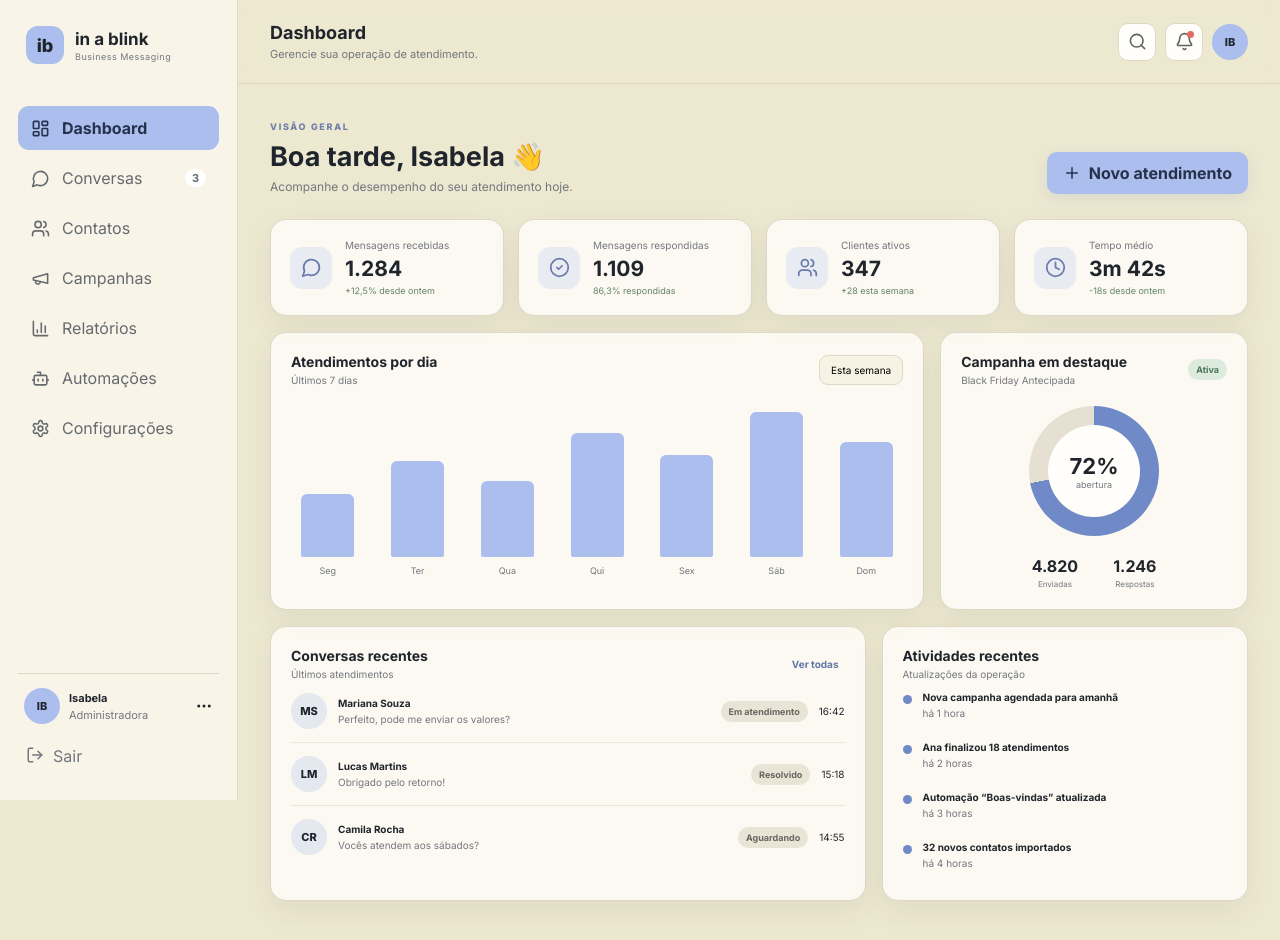
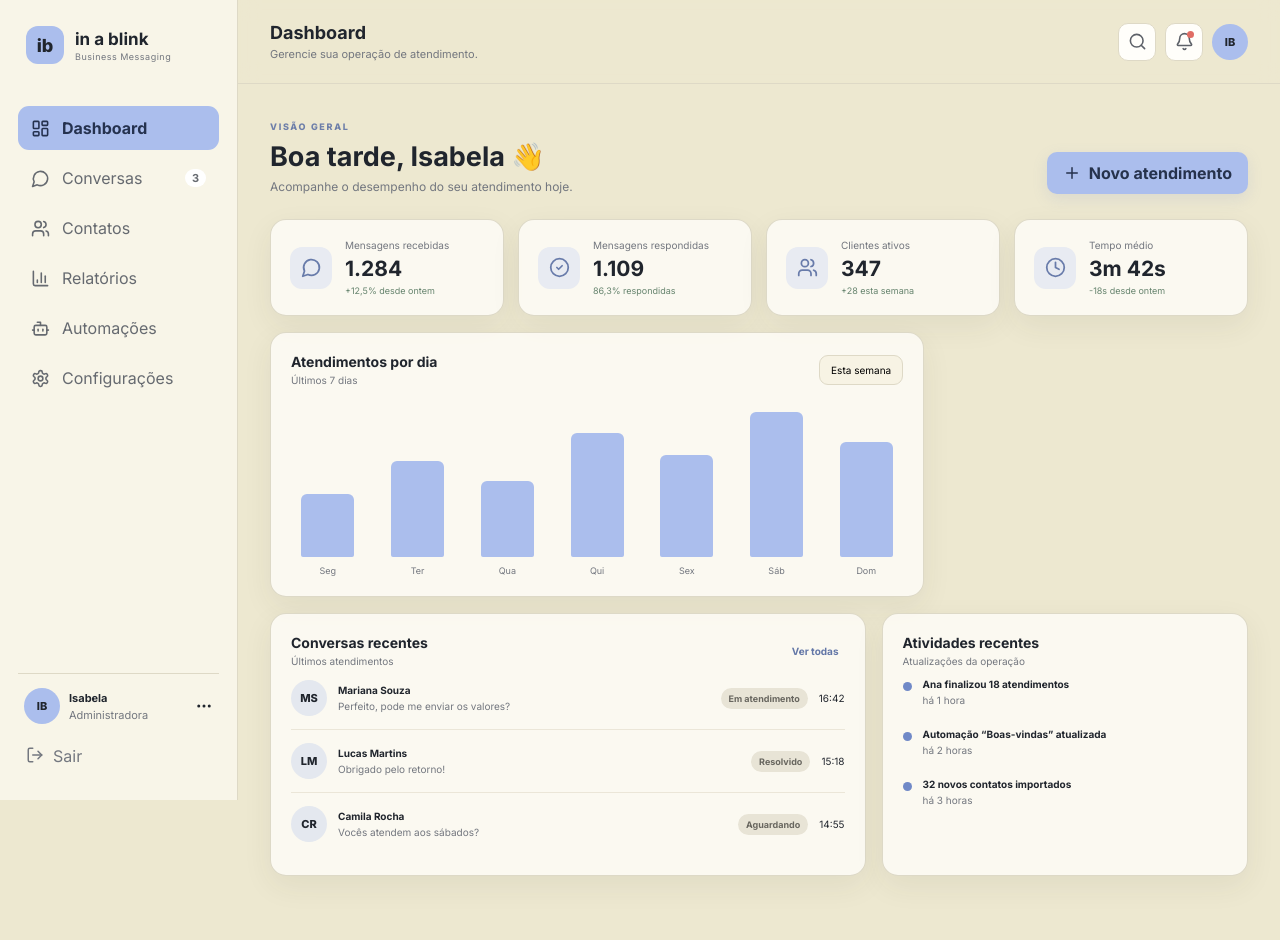
Before and after one commit to 0-bife/PI-G1, a React (Vite) app in the folder Front-End/: page / in a window 1280 px wide. Both pictures are taken after a click on the button "Entrar". Shown: the top 940 px of the page. Built offline with nearby package versions, Linux system fonts and the light colour scheme.

Commit message:
Remove funcionalidade de campanhas
Remove funcionalidade de campanhas pois não será usada

```diff
--- a/Front-End/src/App.jsx
+++ b/Front-End/src/App.jsx
@@ -4,7 +4,6 @@ import Login from './pages/Login.jsx';
 import Dashboard from './pages/Dashboard.jsx';
 import Conversas from './pages/Conversas.jsx';
 import Contatos from './pages/Contatos.jsx';
-import Campanhas from './pages/Campanhas.jsx';
 import Relatorios from './pages/Relatorios.jsx';
 import Automacoes from './pages/Automacoes.jsx';
 import Configuracoes from './pages/Configuracoes.jsx';
@@ -18,7 +17,6 @@ export default function App() {
     Dashboard: <Dashboard />,
     Conversas: <Conversas />,
     Contatos: <Contatos />,
-    Campanhas: <Campanhas />,
     Relatórios: <Relatorios />,
     Automações: <Automacoes />,
     Configurações: <Configuracoes />,
--- a/Front-End/src/components/AppShell.jsx
+++ b/Front-End/src/components/AppShell.jsx
@@ -1,22 +1,78 @@
-import { LayoutDashboard, MessageCircle, Users, Megaphone, BarChart3, Bot, Settings, Search, Bell, MoreHorizontal, LogOut } from 'lucide-react';
-import Logo from './Logo.jsx';
+import {
+  LayoutDashboard,
+  MessageCircle,
+  Users,
+  BarChart3,
+  Bot,
+  Settings,
+  Search,
+  Bell,
+  MoreHorizontal,
+  LogOut,
+} from "lucide-react";
+import Logo from "./Logo.jsx";
 
 const navItems = [
-  ['Dashboard', LayoutDashboard], ['Conversas', MessageCircle], ['Contatos', Users],
-  ['Campanhas', Megaphone], ['Relatórios', BarChart3], ['Automações', Bot], ['Configurações', Settings]
+  ["Dashboard", LayoutDashboard],
+  ["Conversas", MessageCircle],
+  ["Contatos", Users],
+  ["Relatórios", BarChart3],
+  ["Automações", Bot],
+  ["Configurações", Settings],
 ];
 
 // Estrutura fixa compartilhada pelas páginas: sidebar + topbar + conteúdo.
 export default function AppShell({ page, setPage, children }) {
-  return <div className="app-shell">
+  return (
+    <div className="app-shell">
       <aside className="sidebar">
         <Logo />
-      <nav>{navItems.map(([label, Icon]) => <button key={label} className={`nav-item ${page === label ? 'active' : ''}`} onClick={() => setPage(label)}><Icon size={19}/><span>{label}</span>{label === 'Conversas' && <b className="nav-badge">3</b>}</button>)}</nav>
-      <div className="sidebar-bottom"><div className="mini-profile"><div className="avatar">IB</div><div><strong>Isabela</strong><small>Administradora</small></div><MoreHorizontal size={18}/></div><button className="logout" onClick={() => setPage('Login')}><LogOut size={18}/> Sair</button></div>
+        <nav>
+          {navItems.map(([label, Icon]) => (
+            <button
+              key={label}
+              className={`nav-item ${page === label ? "active" : ""}`}
+              onClick={() => setPage(label)}
+            >
+              <Icon size={19} />
+              <span>{label}</span>
+              {label === "Conversas" && <b className="nav-badge">3</b>}
+            </button>
+          ))}
+        </nav>
+        <div className="sidebar-bottom">
+          <div className="mini-profile">
+            <div className="avatar">IB</div>
+            <div>
+              <strong>Isabela</strong>
+              <small>Administradora</small>
+            </div>
+            <MoreHorizontal size={18} />
+          </div>
+          <button className="logout" onClick={() => setPage("Login")}>
+            <LogOut size={18} /> Sair
+          </button>
+        </div>
       </aside>
       <main className="main-area">
-      <header className="topbar"><div><h1>{page}</h1><p>Gerencie sua operação de atendimento.</p></div><div className="top-actions"><button className="icon-btn"><Search size={19}/></button><button className="icon-btn notification"><Bell size={19}/><i/></button><div className="avatar">IB</div></div></header>
+        <header className="topbar">
+          <div>
+            <h1>{page}</h1>
+            <p>Gerencie sua operação de atendimento.</p>
+          </div>
+          <div className="top-actions">
+            <button className="icon-btn">
+              <Search size={19} />
+            </button>
+            <button className="icon-btn notification">
+              <Bell size={19} />
+              <i />
+            </button>
+            <div className="avatar">IB</div>
+          </div>
+        </header>
         <section className="page-content">{children}</section>
       </main>
-  </div>;
+    </div>
+  );
 }
--- a/Front-End/src/pages/Campanhas.jsx
+++ /dev/null
@@ -1,4 +0,0 @@
-import { Megaphone, ChevronRight } from 'lucide-react';
-import PageHeading from '../components/PageHeading.jsx';
-// Campanhas: lista e formulário de criação rápida.
-export default function Campanhas(){return <><PageHeading title="Campanhas" text="Crie, agende e acompanhe campanhas de mensagens." button="Nova campanha"/><div className="campaign-list">{[['Black Friday Antecipada','Clientes ativos','02 out, 10:00','Ativa','72%'],['Novidades de Outubro','Leads recentes','05 out, 09:00','Agendada','—'],['Pesquisa de satisfação','Pós-atendimento','25 set, 14:00','Finalizada','64%']].map((c,i)=><article className="card campaign-row" key={c[0]}><div className="campaign-symbol"><Megaphone/></div><div className="grow"><h3>{c[0]}</h3><p>{c[1]}</p></div><div><small>ENVIO</small><strong>{c[2]}</strong></div><span className={`tag ${i===0?'success':i===1?'blue':''}`}>{c[3]}</span><div><small>ABERTURA</small><strong>{c[4]}</strong></div><button className="icon-btn"><ChevronRight/></button></article>)}</div><article className="card creation-preview"><div><span className="eyebrow">CRIAÇÃO RÁPIDA</span><h3>Prepare sua próxima campanha</h3><p>Defina o público, escreva a mensagem e escolha quando enviar.</p></div><div className="form-grid"><label>Nome da campanha<input placeholder="Ex.: Lançamento de primavera"/></label><label>Público<select><option>Selecione o público</option></select></label><label className="full-span">Mensagem<textarea placeholder="Olá, {{nome}}! Temos uma novidade para você..."/></label><label>Agendamento<input type="datetime-local"/></label><button className="primary align-end">Agendar campanha</button></div></article></>}
--- a/Front-End/src/pages/Dashboard.jsx
+++ b/Front-End/src/pages/Dashboard.jsx
@@ -1,13 +1,113 @@
-import { MessageCircle, CheckCircle2, Users, Clock, Plus } from 'lucide-react';
-import MetricCard from '../components/MetricCard.jsx';
-import { conversations } from '../data/mockData.js';
+import { MessageCircle, CheckCircle2, Users, Clock, Plus } from "lucide-react";
+import MetricCard from "../components/MetricCard.jsx";
+import { conversations } from "../data/mockData.js";
 // Dashboard: visão geral da operação e indicadores principais.
 export default function Dashboard() {
-  const bars = [38,58,46,75,62,88,70];
-  return <><div className="welcome"><div><span className="eyebrow">VISÃO GERAL</span><h2>Boa tarde, Isabela 👋</h2><p>Acompanhe o desempenho do seu atendimento hoje.</p></div><button className="primary"><Plus size={18}/> Novo atendimento</button></div>
-    <div className="metrics"><MetricCard title="Mensagens recebidas" value="1.284" detail="+12,5% desde ontem" Icon={MessageCircle}/><MetricCard title="Mensagens respondidas" value="1.109" detail="86,3% respondidas" Icon={CheckCircle2}/><MetricCard title="Clientes ativos" value="347" detail="+28 esta semana" Icon={Users}/><MetricCard title="Tempo médio" value="3m 42s" detail="-18s desde ontem" Icon={Clock}/></div>
-    <div className="dashboard-grid"><article className="card chart-card"><div className="card-head"><div><h3>Atendimentos por dia</h3><p>Últimos 7 dias</p></div><button className="soft-btn">Esta semana</button></div><div className="bar-chart">{bars.map((h,i)=><div className="bar-col" key={i}><span style={{height:`${h}%`}}/><small>{['Seg','Ter','Qua','Qui','Sex','Sáb','Dom'][i]}</small></div>)}</div></article>
-    <article className="card campaign-card"><div className="card-head"><div><h3>Campanha em destaque</h3><p>Black Friday Antecipada</p></div><span className="tag success">Ativa</span></div><div className="donut"><div><strong>72%</strong><small>abertura</small></div></div><div className="campaign-stats"><span><b>4.820</b><small>Enviadas</small></span><span><b>1.246</b><small>Respostas</small></span></div></article></div>
-    <div className="dashboard-grid lower"><article className="card"><div className="card-head"><div><h3>Conversas recentes</h3><p>Últimos atendimentos</p></div><button className="link-btn">Ver todas</button></div>{conversations.slice(0,3).map(c=><div className="recent-row" key={c.id}><div className="avatar pale">{c.initials}</div><div className="grow"><strong>{c.name}</strong><small>{c.preview}</small></div><span className="tag">{c.status}</span><small>{c.time}</small></div>)}</article><article className="card activity"><div className="card-head"><div><h3>Atividades recentes</h3><p>Atualizações da operação</p></div></div>{['Nova campanha agendada para amanhã','Ana finalizou 18 atendimentos','Automação “Boas-vindas” atualizada','32 novos contatos importados'].map((x,i)=><div className="activity-row" key={x}><i className={`dot d${i}`}/><div><strong>{x}</strong><small>há {i+1} hora{i?'s':''}</small></div></div>)}</article></div>
-  </>;
+  const bars = [38, 58, 46, 75, 62, 88, 70];
+  return (
+    <>
+      <div className="welcome">
+        <div>
+          <span className="eyebrow">VISÃO GERAL</span>
+          <h2>Boa tarde, Isabela 👋</h2>
+          <p>Acompanhe o desempenho do seu atendimento hoje.</p>
+        </div>
+        <button className="primary">
+          <Plus size={18} /> Novo atendimento
+        </button>
+      </div>
+      <div className="metrics">
+        <MetricCard
+          title="Mensagens recebidas"
+          value="1.284"
+          detail="+12,5% desde ontem"
+          Icon={MessageCircle}
+        />
+        <MetricCard
+          title="Mensagens respondidas"
+          value="1.109"
+          detail="86,3% respondidas"
+          Icon={CheckCircle2}
+        />
+        <MetricCard
+          title="Clientes ativos"
+          value="347"
+          detail="+28 esta semana"
+          Icon={Users}
+        />
+        <MetricCard
+          title="Tempo médio"
+          value="3m 42s"
+          detail="-18s desde ontem"
+          Icon={Clock}
+        />
+      </div>
+      <div className="dashboard-grid">
+        <article className="card chart-card">
+          <div className="card-head">
+            <div>
+              <h3>Atendimentos por dia</h3>
+              <p>Últimos 7 dias</p>
+            </div>
+            <button className="soft-btn">Esta semana</button>
+          </div>
+          <div className="bar-chart">
+            {bars.map((h, i) => (
+              <div className="bar-col" key={i}>
+                <span style={{ height: `${h}%` }} />
+                <small>
+                  {["Seg", "Ter", "Qua", "Qui", "Sex", "Sáb", "Dom"][i]}
+                </small>
+              </div>
+            ))}
+          </div>
+        </article>
+      </div>
+      <div className="dashboard-grid lower">
+        <article className="card">
+          <div className="card-head">
+            <div>
+              <h3>Conversas recentes</h3>
+              <p>Últimos atendimentos</p>
+            </div>
+            <button className="link-btn">Ver todas</button>
+          </div>
+          {conversations.slice(0, 3).map((c) => (
+            <div className="recent-row" key={c.id}>
+              <div className="avatar pale">{c.initials}</div>
+              <div className="grow">
+                <strong>{c.name}</strong>
+                <small>{c.preview}</small>
+              </div>
+              <span className="tag">{c.status}</span>
+              <small>{c.time}</small>
+            </div>
+          ))}
+        </article>
+        <article className="card activity">
+          <div className="card-head">
+            <div>
+              <h3>Atividades recentes</h3>
+              <p>Atualizações da operação</p>
+            </div>
+          </div>
+          {[
+            "Ana finalizou 18 atendimentos",
+            "Automação “Boas-vindas” atualizada",
+            "32 novos contatos importados",
+          ].map((x, i) => (
+            <div className="activity-row" key={x}>
+              <i className={`dot d${i}`} />
+              <div>
+                <strong>{x}</strong>
+                <small>
+                  há {i + 1} hora{i ? "s" : ""}
+                </small>
+              </div>
+            </div>
+          ))}
+        </article>
+      </div>
+    </>
+  );
 }
```
Lines whose indentation alone changed are shown as unchanged.
